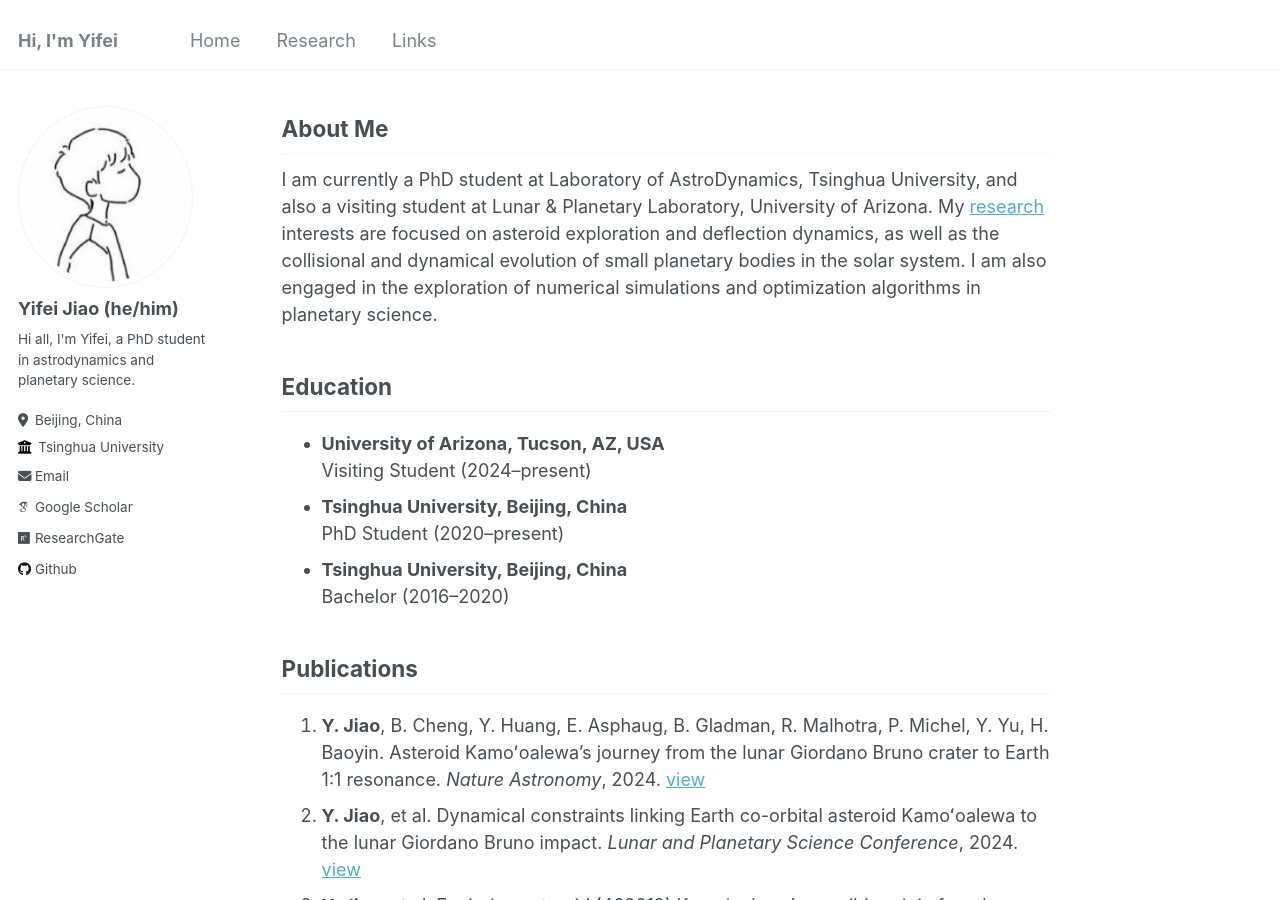
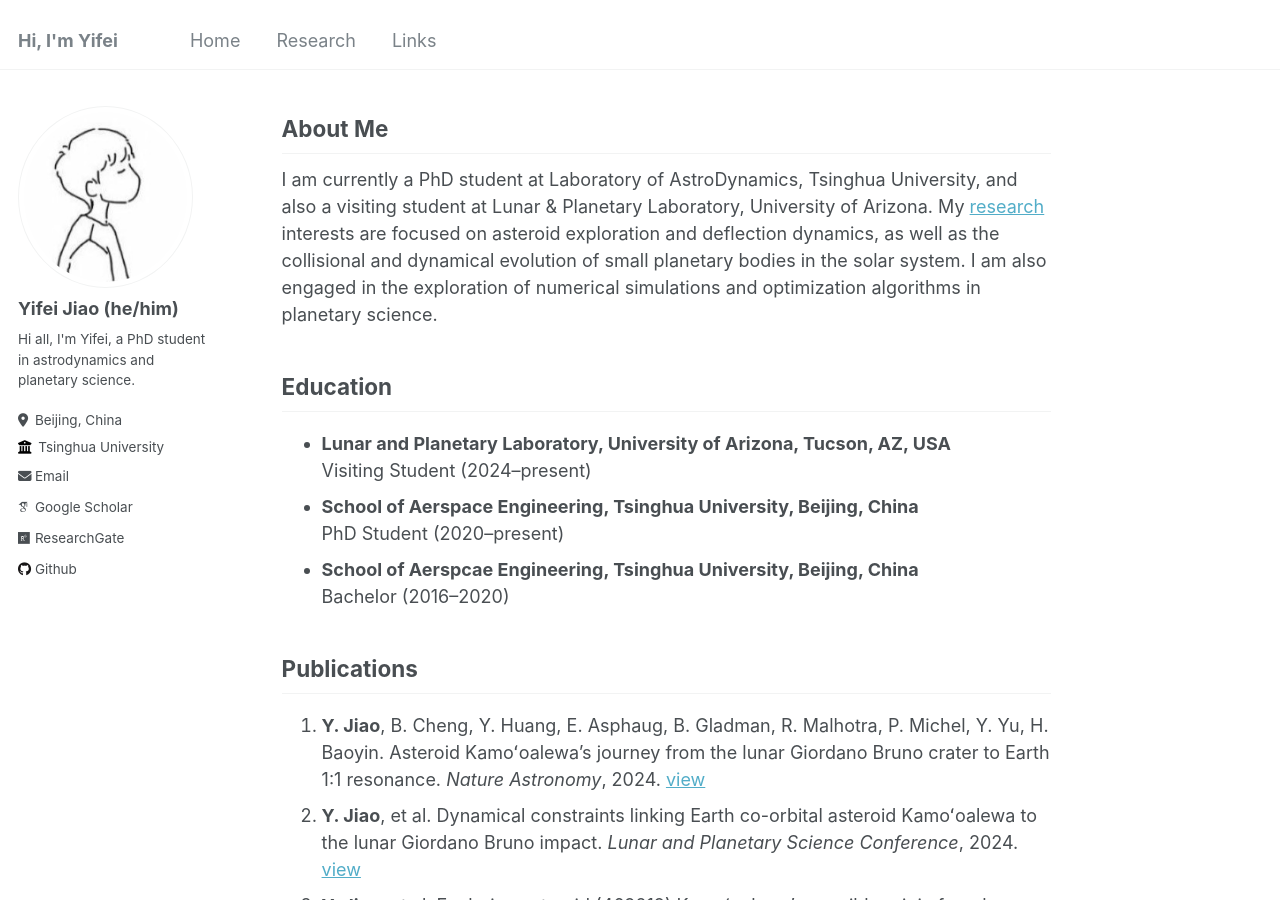
Before and after one commit to jiaoyf-thu/jiaoyf-thu.github.io, a Jekyll site: the page built from _pages/about.md, in a window 1280 px wide and 900 px high. Built offline with Jekyll 4.4.1, drawn with Linux system fonts in a browser that asks for light colours; some web fonts are replaced.

Commit message:
Update about.md

```diff
--- a/_pages/about.md
+++ b/_pages/about.md
@@ -13,11 +13,11 @@ I am currently a PhD student at Laboratory of AstroDynamics, Tsinghua University
 
 ## Education
 
-+ **University of Arizona, Tucson, AZ, USA**<br />
++ **Lunar and Planetary Laboratory, University of Arizona, Tucson, AZ, USA**<br />
   Visiting Student (2024--present)
-+ **Tsinghua University, Beijing, China**<br />
++ **School of Aerspace Engineering, Tsinghua University, Beijing, China**<br />
   PhD Student (2020--present)
-+ **Tsinghua University, Beijing, China**<br />
++ **School of Aerspcae Engineering, Tsinghua University, Beijing, China**<br />
   Bachelor (2016--2020)
 
 ## Publications
```
